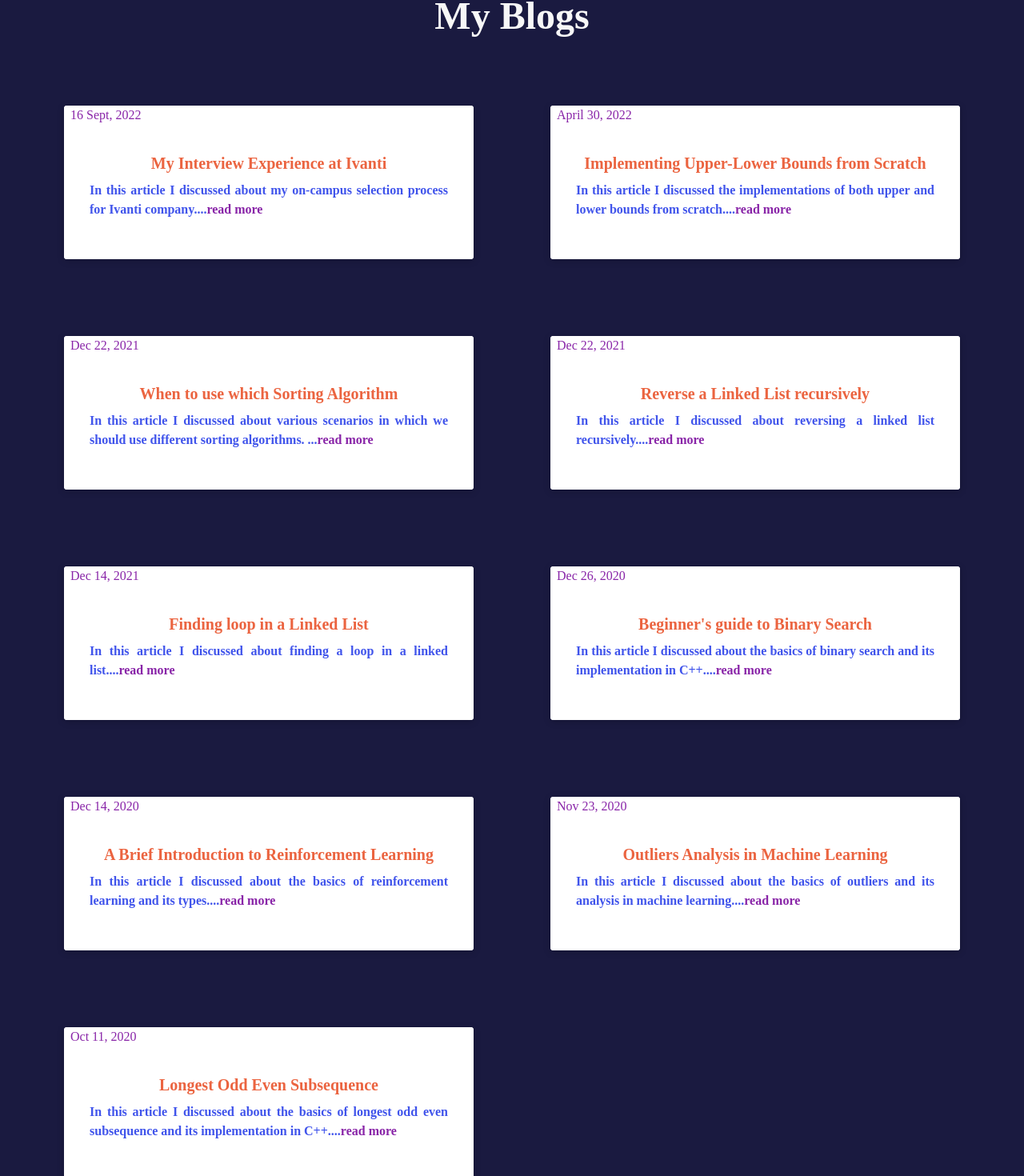
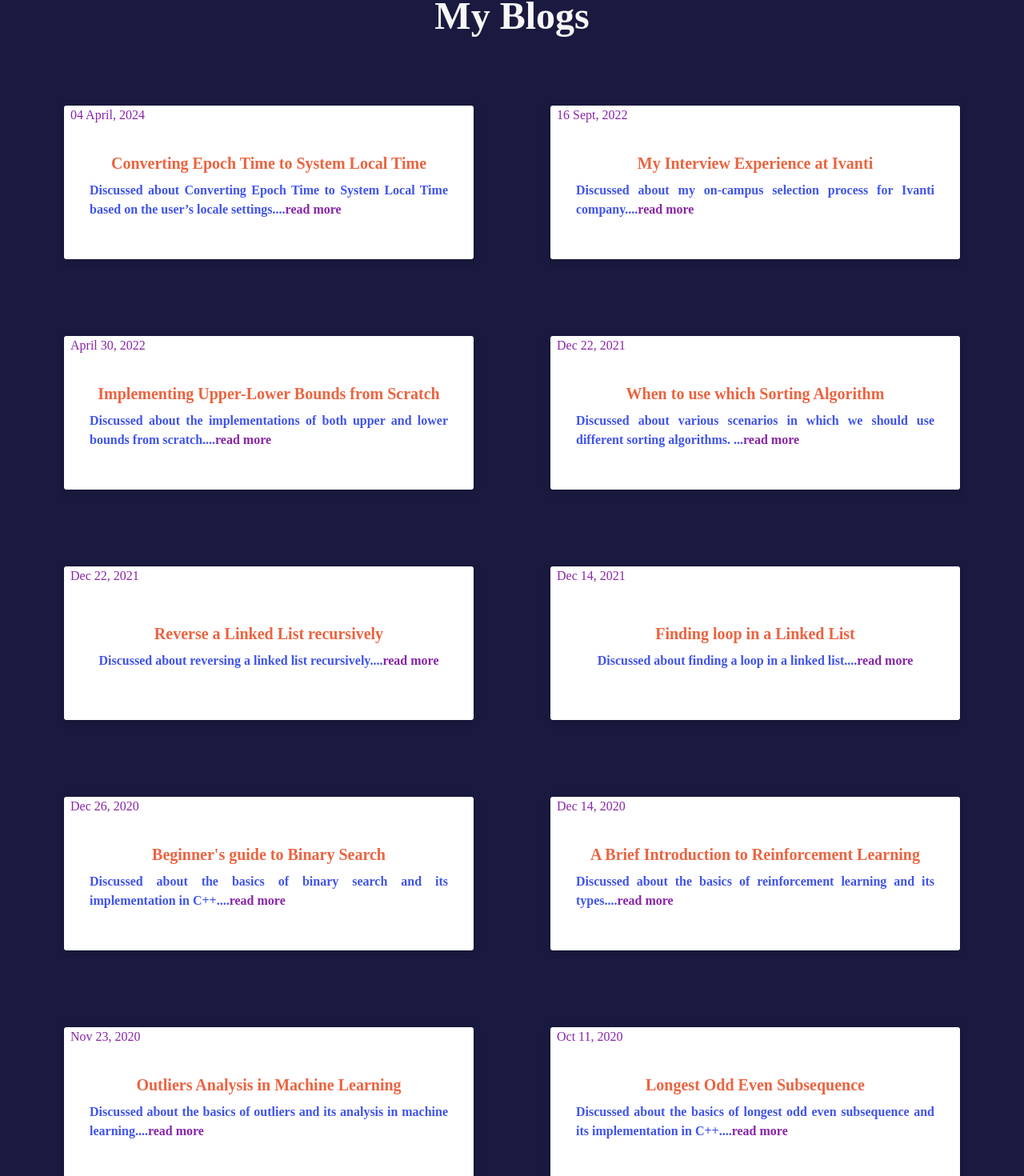
Before and after one commit to kd1729/crispy-engine, a Next.js app: page /blogs in a window 1280 px wide. Shown: the part 132-1602 px from the top of the page at 80% size. Built offline with nearby package versions, Linux system fonts and the light colour scheme.

Commit message:
added recent article

```diff
--- a/pages/blogs/index.js
+++ b/pages/blogs/index.js
@@ -4,66 +4,73 @@ import Header from "../../components/Header";
 
 const blogs = [
   {
+    title: "Converting Epoch Time to System Local Time",
+    date: "04 April, 2024",
+    description:
+      "Discussed about Converting Epoch Time to System Local Time based on the user’s locale settings.",
+    link: "https://medium.com/@kaustubhdwivedi1729/converting-epoch-time-to-system-local-time-based-on-the-users-locale-settings-f1653671b49f",
+  },
+  {
     title: "My Interview Experience at Ivanti",
     date: "16 Sept, 2022",
     description:
-      "In this article I discussed about my on-campus selection process for Ivanti company.",
+      "Discussed about my on-campus selection process for Ivanti company.",
     link: "https://www.geeksforgeeks.org/ivanti-interview-experience-on-campus-2022/",
   },
   {
     title: "Implementing Upper-Lower Bounds from Scratch",
     date: "April 30, 2022",
     description:
-      "In this article I discussed the implementations of both upper and lower bounds from scratch.",
+      "Discussed about the implementations of both upper and lower bounds from scratch.",
     link: "https://medium.com/@kaustubhdwivedi1729/implementing-upper-bound-and-lower-bound-from-binary-search-9595a0a0534",
   },
   {
     title: "When to use which Sorting Algorithm",
     date: "Dec 22, 2021",
     description:
-      "In this article I discussed about various scenarios in which we should use different sorting algorithms. ",
+      "Discussed about various scenarios in which we should use different sorting algorithms. ",
     link: "https://medium.com/@kaustubhdwivedi1729/when-to-use-which-sorting-algorithm-125897e40295",
   },
   {
     title: "Reverse a Linked List recursively",
     date: "Dec 22, 2021",
     description:
-      "In this article I discussed about reversing a linked list recursively.",
+      "Discussed about reversing a linked list recursively.",
     link: "https://medium.com/@kaustubhdwivedi1729/reversing-a-linked-list-recursively-7f150debb37b",
   },
   {
     title: "Finding loop in a Linked List",
     date: "Dec 14, 2021",
     description:
-      "In this article I discussed about finding a loop in a linked list.",
+      "Discussed about finding a loop in a linked list.",
     link: "https://medium.com/@kaustubhdwivedi1729/finding-loop-cycle-in-a-linked-list-96786f64ca77",
   },
   {
     title: "Beginner's guide to Binary Search",
     date: "Dec 26, 2020",
     description:
-      "In this article I discussed about the basics of binary search and its implementation in C++.",
+      "Discussed about the basics of binary search and its implementation in C++.",
     link: "https://medium.com/student-technical-community-vit-vellore/welcome-to-binary-search-baa38162959a",
   },
   {
     title: "A Brief Introduction to Reinforcement Learning",
     date: "Dec 14, 2020",
     description:
-      "In this article I discussed about the basics of reinforcement learning and its types.",
+      "Discussed about the basics of reinforcement learning and its types.",
     link: "https://medium.com/student-technical-community-vit-vellore/a-brief-introduction-to-reinforcement-learning-6a74f5a61834",
   },
   {
     title: "Outliers Analysis in Machine Learning",
     date: "Nov 23, 2020",
     description:
-      "In this article I discussed about the basics of outliers and its analysis in machine learning.",
+      "Discussed about the basics of outliers and its analysis in machine learning.",
     link: "https://medium.com/student-technical-community-vit-vellore/outliers-analysis-in-machine-learning-fd0c60c10931",
   },
   {
     title: "Longest Odd Even Subsequence",
     date: "Oct 11, 2020",
     description:
-      "In this article I discussed about the basics of longest odd even subsequence and its implementation in C++.",
+      "Discussed about the basics of longest odd even subsequence and its implementation in C++.",
     link: "https://medium.com/@kaustubhdwivedi1729/longest-odd-even-subsequence-7b32578b9f08",
   },
 ];
```
